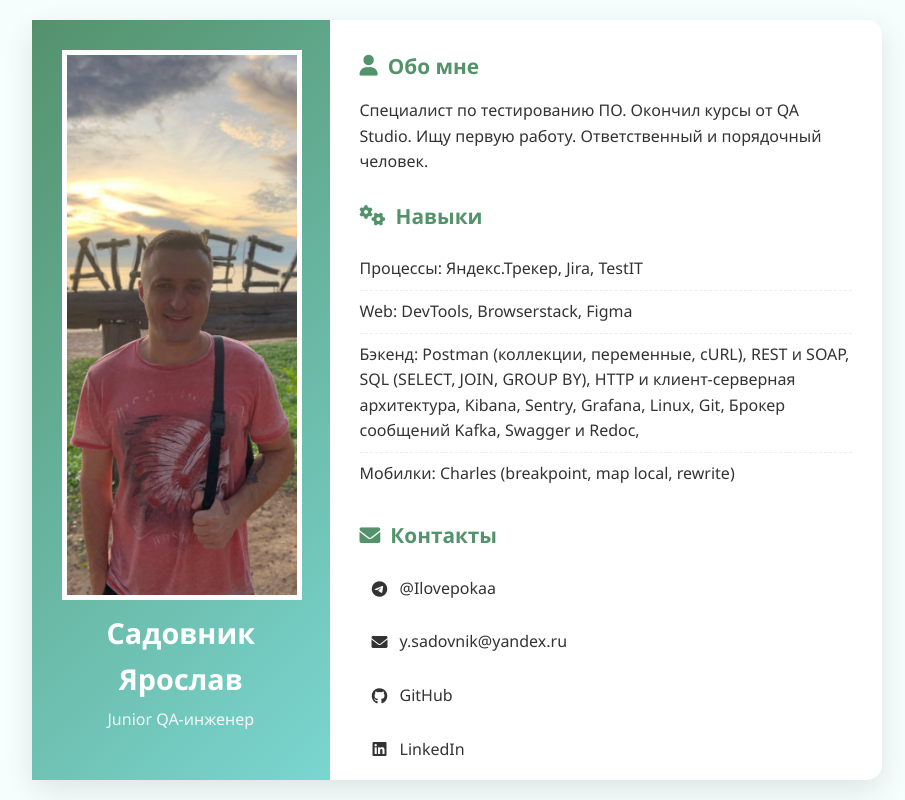
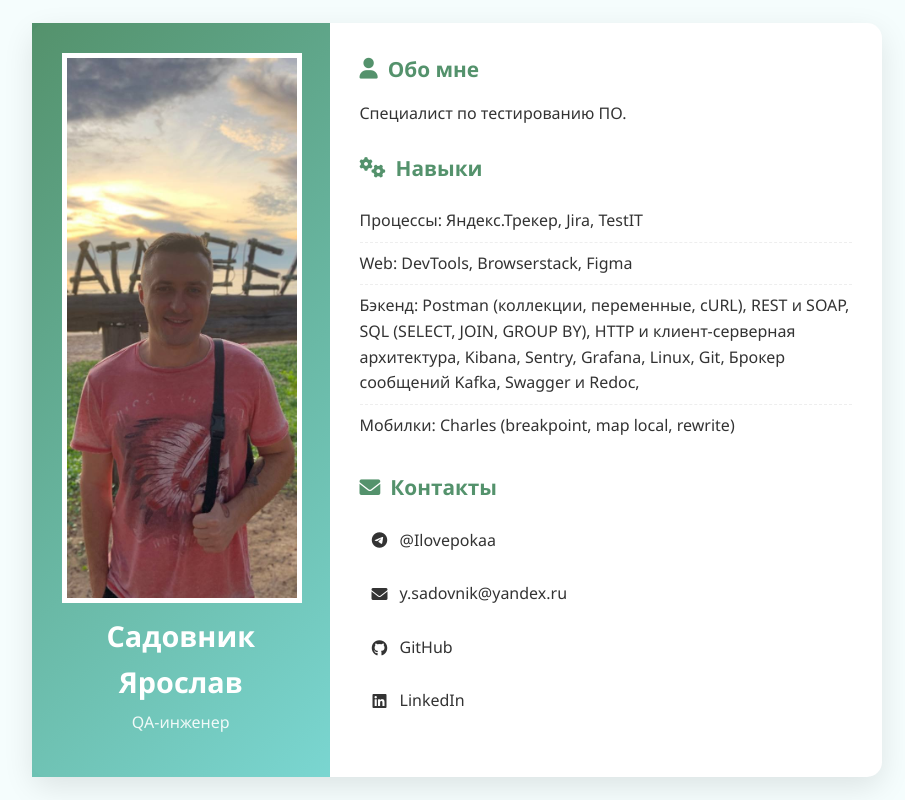
Before and after one commit to yarik-qa/yarik-qa.github.io, a plain HTML site: page index.html in a window 1280 px wide. Shown: the whole page, without its empty margins (183-1088 px from the left). Drawn offline with nearby package versions, Linux system fonts and the light colour scheme.

Commit message:
Изменил описание

```diff
--- a/index.html
+++ b/index.html
@@ -3,7 +3,7 @@
 <head>
     <meta charset="UTF-8">
     <meta name="viewport" content="width=device-width, initial-scale=1.0">
-    <title>Junior QA-инженер | Садовник Ярослав</title>
+    <title>QA-инженер | Садовник Ярослав</title>
     <link rel="stylesheet" href="https://cdnjs.cloudflare.com/ajax/libs/normalize/8.0.1/normalize.min.css">
     <link rel="stylesheet" href="style.css">
     <link rel="stylesheet" href="https://cdnjs.cloudflare.com/ajax/libs/font-awesome/6.0.0-beta3/css/all.min.css">
@@ -13,13 +13,13 @@
         <div class="profile">
             <img src="photo.jpg" alt="Фото" class="photo">
             <h1>Садовник Ярослав</h1>
-            <p class="title">Junior QA-инженер</p>
+            <p class="title">QA-инженер</p>
         </div>
 
         <div class="info">
             <div class="section">
                 <h2><i class="fas fa-user"></i> Обо мне</h2>
-                <p>Cпециалист по тестированию ПО. Окончил курсы от QA Studio. Ищу первую работу. Ответственный и порядочный человек.</p>
+                <p>Cпециалист по тестированию ПО.</p>
             </div>
 
             <div class="section">
```
